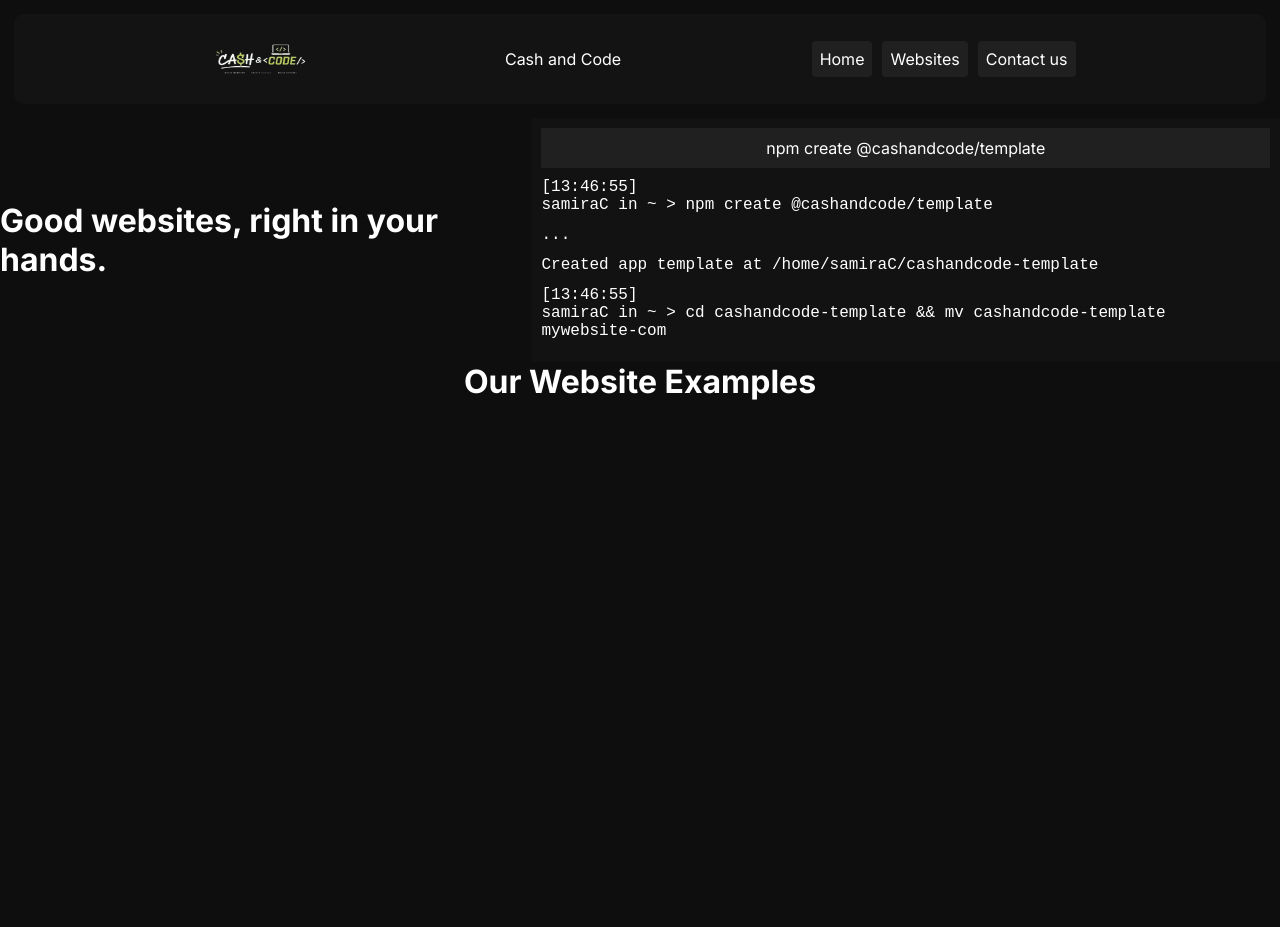
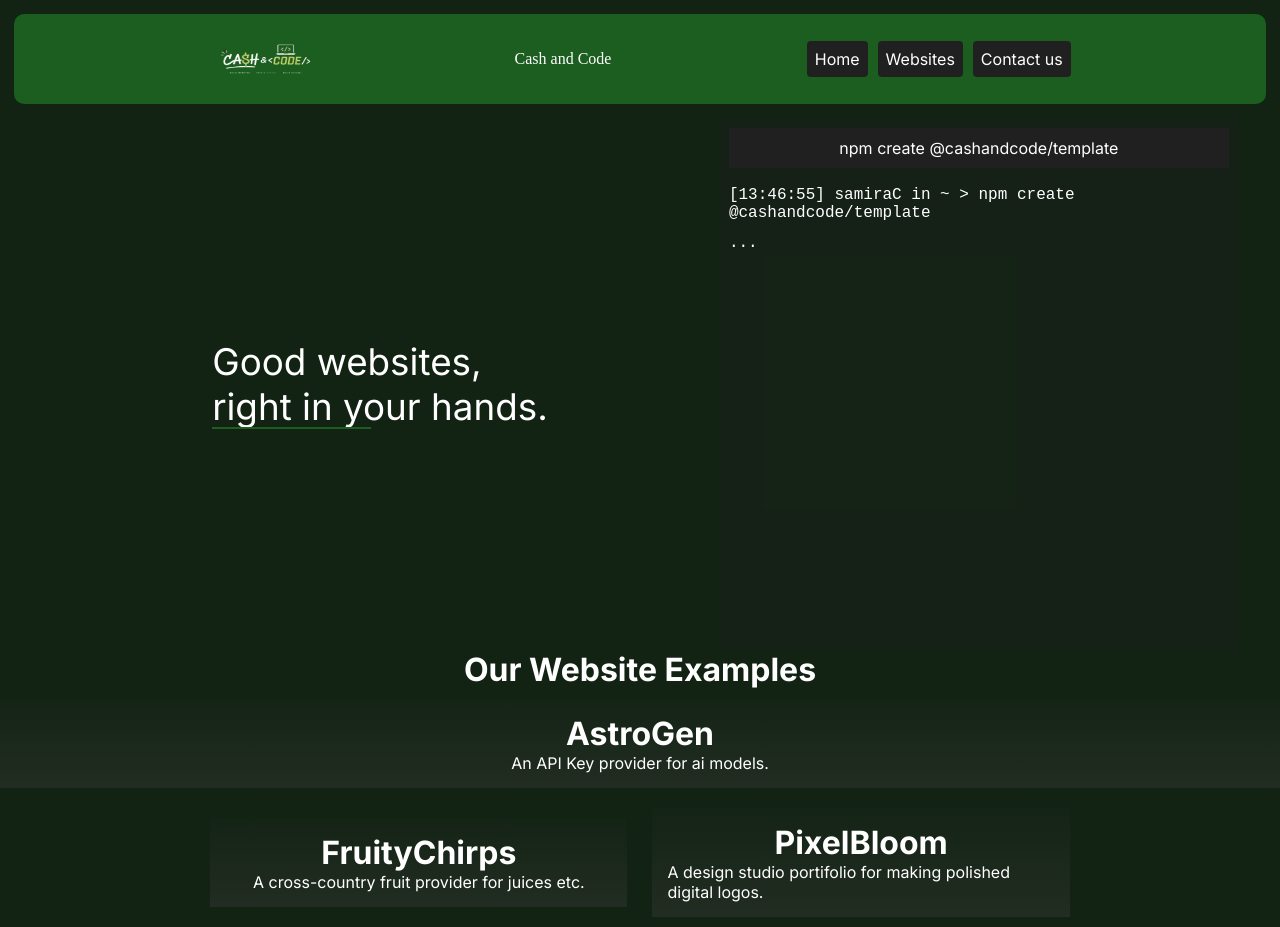
Before and after one commit to cashandcode/cashandcode.github.io, a Preact app: page / in a window 1280 px wide. Before the commit the page ends 800 px from the top, so only its background shows below. Built offline with nearby package versions, Linux system fonts and the light colour scheme.

Commit message:
site update: 2026-08-01 13:30:39

```diff
--- a/src/app.css
+++ b/src/app.css
@@ -1,6 +1,6 @@
 @import url('https://fonts.googleapis.com/css2?family=Inter:ital,opsz,wght@0,14..32,100..900;1,14..32,100..900&display=swap');
 body {
-    background-color: rgba(0, 0, 0, 0.945);
+    background-color: #122213;
 }
 * {
     font-family: 'Inter', sans-serif;
@@ -9,6 +9,41 @@ body {
 }
 body {
     color:white
+}
+.flex .l1 span {
+    /* margin: 0 auto; */
+    font-size: 2.3rem;
+    white-space: nowrap;
+    position: relative;
+    overflow:hidden;
+    animation: typing 2s steps(20,end) forwards;
+}
+.flex .l1 span::before {
+    content: '';
+    position: absolute;
+    width: 0px;
+    bottom: 0;
+    height: 2px;
+    background-color: #1B5E20;
+    animation: bottomPulse infinite ease-in-out 3s;
+}
+@keyframes bottomPulse {
+    0%,100% {
+        width: 0
+    }
+    30% {
+        width: 100%
+    }
+    60% {
+        width: 50%
+    }
+}
+.weblogo {
+    font-family: serif;
+}
+@keyframes typing {
+    from { width: 0 }
+    to { width: 100% }
 }
 h1 {
     display: flex;
@@ -24,7 +59,7 @@ h1 {
     margin: 14px;
     align-items: center;
     justify-content: space-evenly;
-    background-color: rgba(128, 128, 128, 0.048);
+    background-color: #1B5E20;
     border-radius: 10px;
 }
 .navbar .split {
@@ -38,8 +73,30 @@ h1 {
     color: white;
     text-decoration: none;
     padding: 8px;
+    position: relative;
     border-radius: 4px;
     background-color: rgb(32, 32, 32);
+}
+a::after {
+    content: '';
+    position: absolute;
+    width: 0;
+    height: 2px;
+    background-color: rgba(255, 255, 255, 0.102);
+    bottom: 0;
+    left: 0;
+    border-bottom: 3px solid darkslategray;
+    transition: width 0.3s ease-in-out;
+}
+a:hover::after {
+    content: '';
+    position: absolute;
+    width: 100%;
+    height: 2px;
+    background-color: rgba(255, 255, 255, 0.102);
+    bottom: 0;
+    left: 0;
+    border-bottom: 3px solid darkslategray;
 }
 .split .l1 h1 {
     color: white;
@@ -59,8 +116,10 @@ h1 {
 }
 .terminal {
     display:flex;
+    width: 500px;
     flex-direction: column;
     gap:10px;
+    height: auto;
     padding: 10px;
     background-color: rgba(32, 32, 32, 0.226);
 }
@@ -68,43 +127,70 @@ h1 {
 .flex {
     color:white;
     align-items: center;
+    gap: 20%;
     justify-content: space-evenly;
     display: flex;
+    justify-self:center
 }
 .terminal-text p {
     font-family: 'Courier New', Courier, monospace;
     color: white;
-  white-space: pre-line;
-  margin-bottom: 0.75rem;
-
-  /* Hide text initially and prepare for animation */
-  opacity: 0;
-  transform: translateY(8px);
-  animation: consoleAppear 1s ease-in-out forwards;
+    margin-bottom: 0.75rem;
+    overflow: hidden;
+    width: 0;
+    transform: translateY(8px);
+    animation-name: consoleAppear;
+    animation-duration: 3s;
+    animation-timing-function: steps(100, end);
+    animation-fill-mode:forwards;
 }
 
 /* Line-by-line staggered delays */
 .terminal-text1 {
-  animation: consoleAppear 1s ease-in-out forwards; /* Starts 1s after page load (lets hero text animate first) */
+    animation-delay: 1s;
 }
 
 .terminal-text2 {
-  animation-delay: 3.8s; /* Loading dots appear */
+    animation-delay: 4s;
 }
 
 .terminal-text3 {
-  animation-delay: 6.8s; /* Success message appears */
+    animation-delay: 7s;
 }
 
 .terminal-text4 {
-  animation-delay: 10.8s; /* Next prompt line appears */
+    animation-delay: 10s;
 }
-
+.webExmples {
+    display: flex;
+    align-items: center;
+    flex-direction: column;
+}
+.webExmples .flex {
+    gap: 5px !important;
+    justify-self: normal;
+}
+.exampleWebsite {
+    padding: 15px;
+    display: flex;
+    width: 100%;
+    flex-direction: column;
+    justify-content: center;
+    align-items: center;
+    background: linear-gradient(rgba(128, 128, 128, 0.014), rgba(66, 65, 65, 0.336));
+    margin: 10px;
+}
+.exampleWebsite h1 {
+    justify-content: left;
+}
 /* Keyframe for smooth terminal output fade-in */
 @keyframes consoleAppear {
-  from {}
+  from {
+    width:0px;
+    white-space: nowrap;
+  }
   to {
-    opacity: 1;
-    transform: translateY(0);
+    width:100%;
+    white-space: wrap;
   }
 }
--- a/src/app.tsx
+++ b/src/app.tsx
@@ -9,7 +9,7 @@ export function App() {
 					<img src={company_logo} alt="CashAndCode Logo" />
 				</div>
 				<div className="split">
-					Cash and Code
+					<p className={"weblogo"}>{"Cash and Code"}</p>
 				</div>
 				<div className="split">
 					<a href="#home">Home</a>
@@ -19,7 +19,7 @@ export function App() {
 			</div>
 			<div className="flex">
 				<div className="l1">
-					<h1>Good websites, right in your hands.</h1>
+					<span>Good websites,<br /> right in your hands.</span>
 				</div>
 				<div className="l2">
 					<div className="terminal">
@@ -34,6 +34,24 @@ export function App() {
 				</div>
 			</div>
 			<h1>{"Our Website Examples"}</h1>
+			<div className="webExmples">
+				<div className="web1 exampleWebsite">
+					<h1 className="name">AstroGen</h1>
+					<p className="description">An API Key provider for ai models.</p>
+				</div>
+				<div className="flex">
+					<div className="web2 exampleWebsite">
+						<h1 className="name">FruityChirps</h1>
+						<p className="description">A cross-country fruit provider for juices etc.</p>
+					</div>
+					<div className="web3 exampleWebsite">
+						<h1 className="name">PixelBloom</h1>
+						<p className="description">A design studio portifolio for making polished digital logos.</p>
+					</div>
+				</div>
+
+
+			</div>
 		</div>
 	)
 }
```
